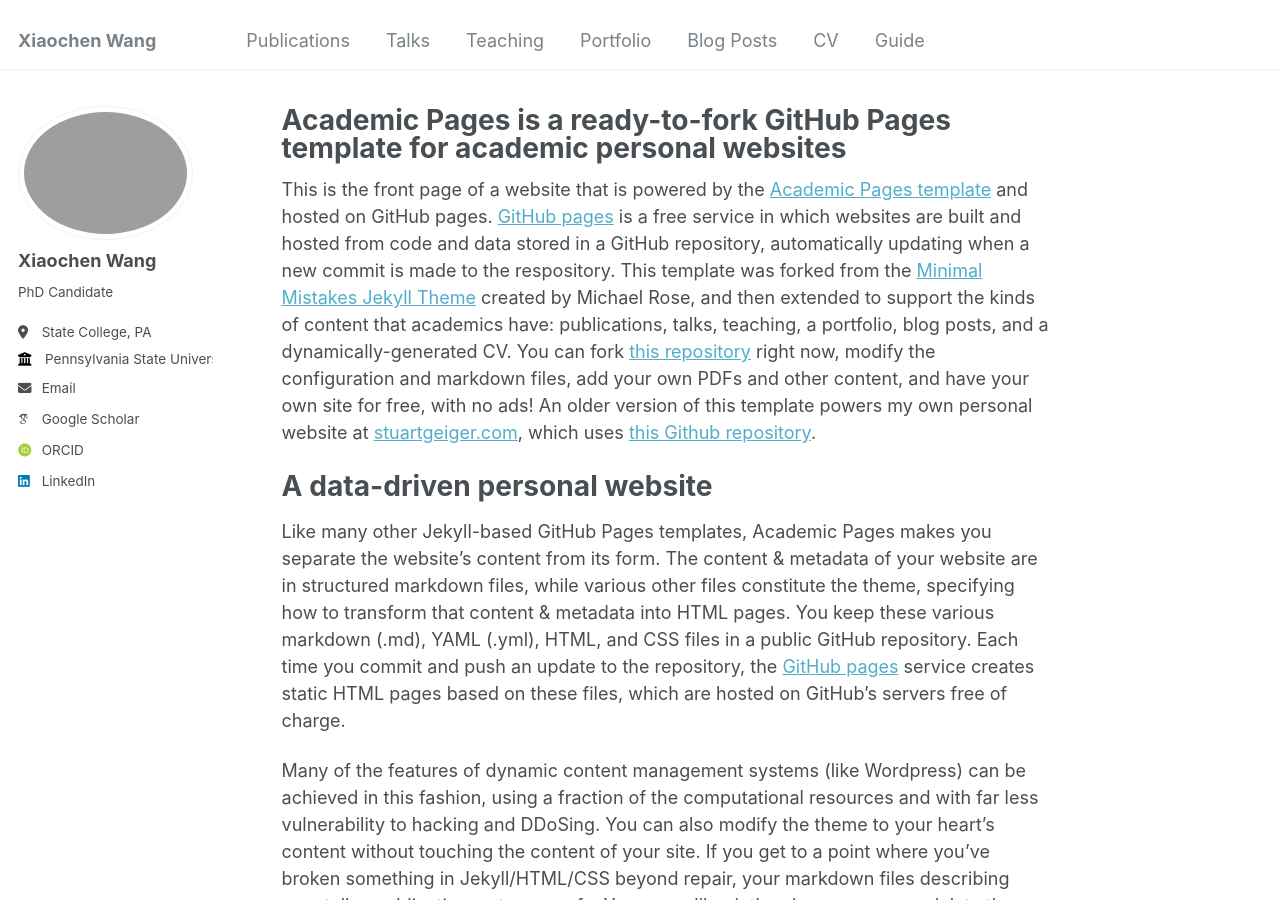
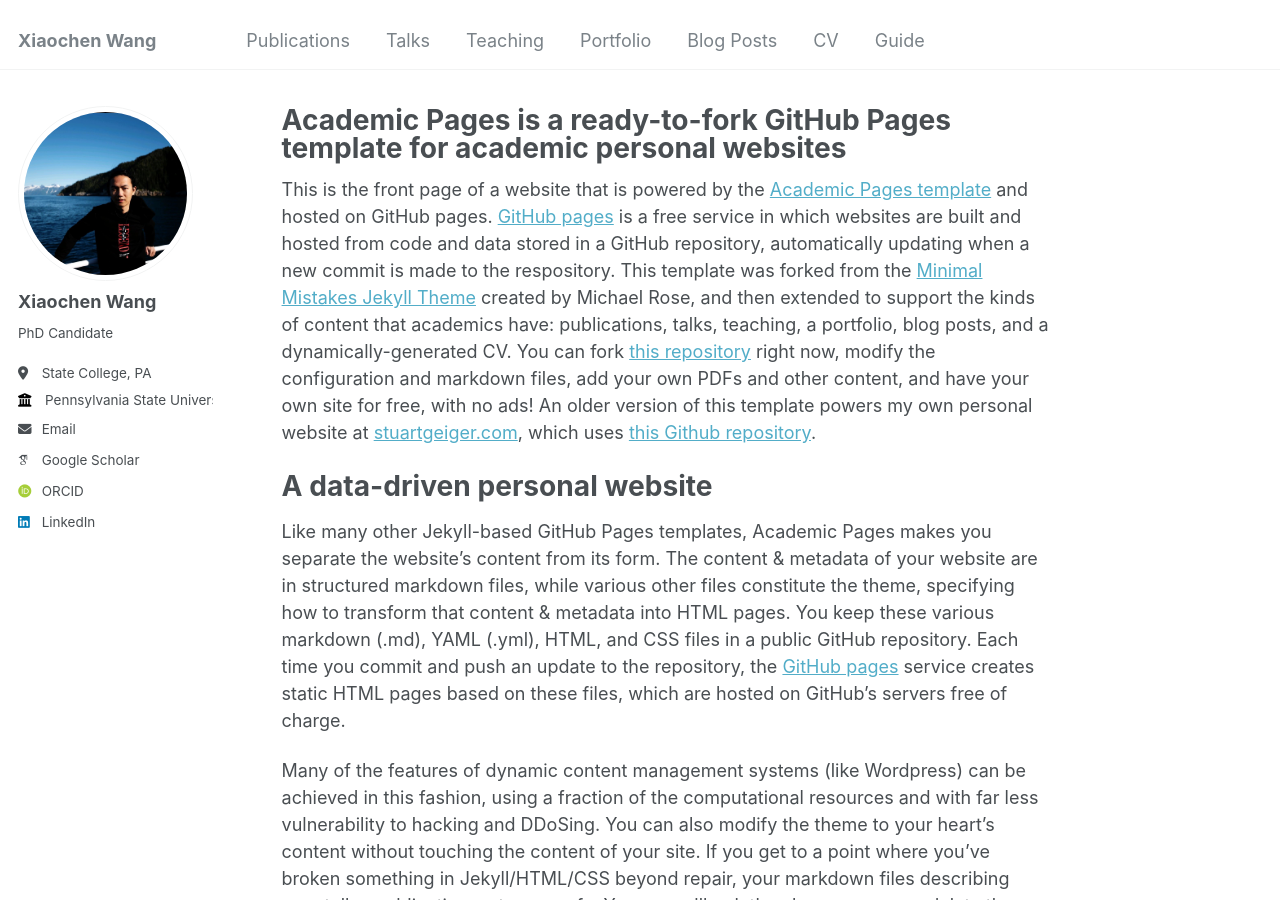
Before and after one commit to XiaochenWang-PSU/XiaochenWang-PSU.github.io, a Jekyll site: the page built from _pages/about.md, in a window 1280 px wide and 900 px high. Built offline with Jekyll 4.4.1, drawn with Linux system fonts in a browser that asks for light colours; some web fonts are replaced.

Commit message:
Update _config.yml

```diff
--- a/_config.yml
+++ b/_config.yml
@@ -21,7 +21,7 @@ repository               : "academicpages/academicpages.github.io"
 #               Additional customization can be done by editing /_includes/author-profile.html
 author:
   # Biographic information
-  avatar           : "avator.png"
+  avatar           : "avator.jpg"
   name             : "Xiaochen Wang"
   pronouns         : # example: "he/him/his"
   bio              : "PhD Candidate"
```
